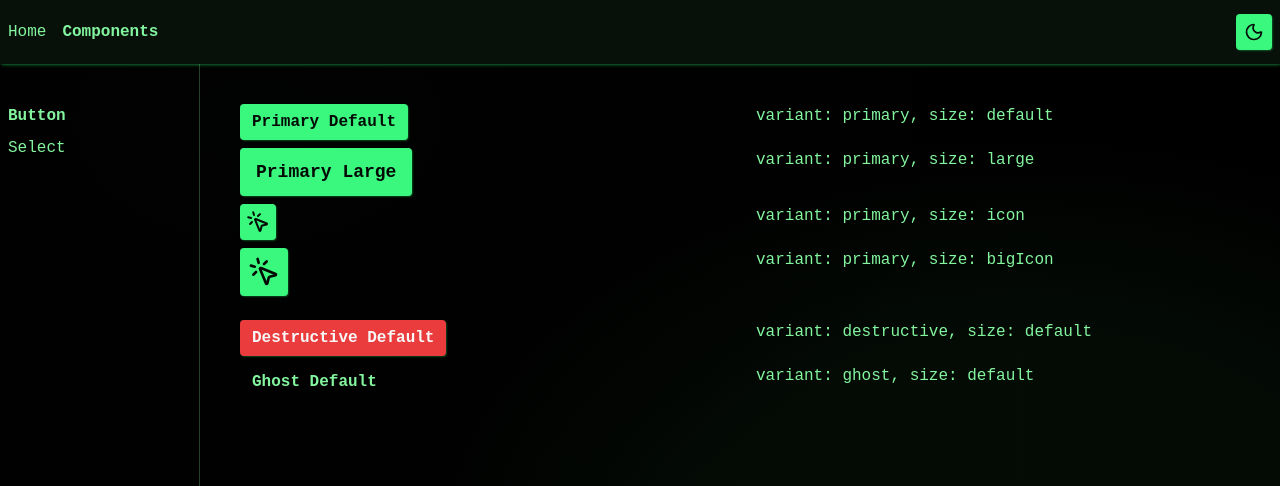
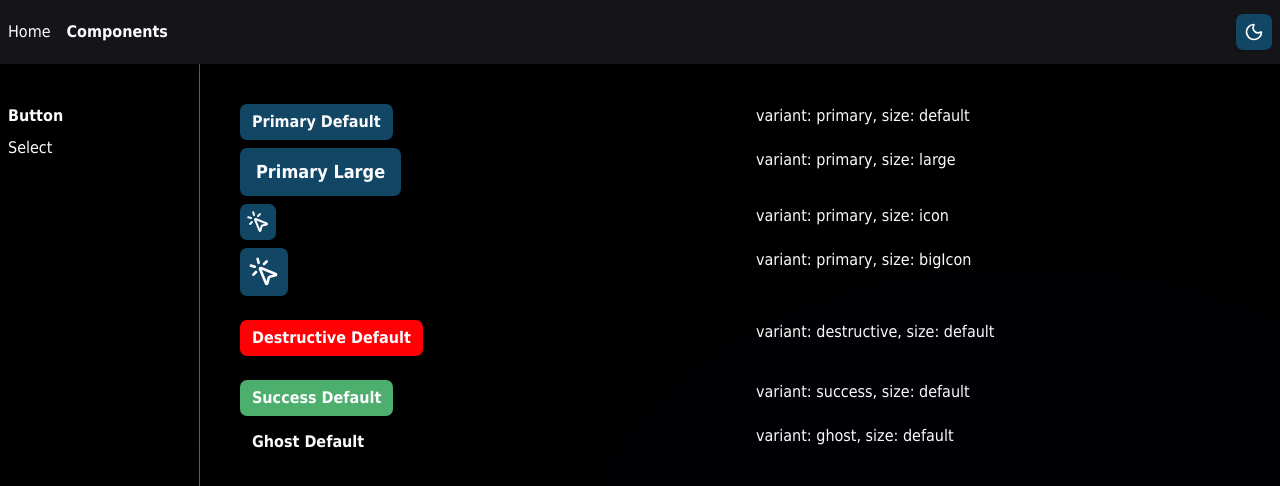
Before and after one commit to k4in/frontendarium, a React (Vite) app: page /components/button in a window 1280 px wide. Shown: the top 486 px of the page. Built offline with nearby package versions, Linux system fonts and the light colour scheme.

Commit message:
changed color themes

```diff
--- a/src/components/ui/button.tsx
+++ b/src/components/ui/button.tsx
@@ -3,7 +3,7 @@ import { cn } from '@/lib/utils/cn';
 import { INTERACTIVE_STYLES } from '@/lib/base-styles';
 import { LoaderIcon } from 'lucide-react';
 
-type ButtonVariants = 'primary' | 'ghost' | 'destructive';
+type ButtonVariants = 'primary' | 'ghost' | 'destructive' | 'success';
 type ButtonSizes = 'default' | 'large' | 'icon' | 'bigIcon';
 
 type ButtonProps = ButtonHTMLAttributes<HTMLButtonElement> & {
@@ -18,6 +18,7 @@ const variantClasses: Record<ButtonVariants, string> = {
   primary: 'bg-primary text-primary-foreground hover:bg-primary/85',
   ghost: 'bg-transparent text-foreground hover:bg-muted',
   destructive: 'bg-destructive text-destructive-foreground hover:bg-destructive/85',
+  success: 'bg-success text-success-foreground hover:bg-success/85',
 };
 
 const sizeClasses: Record<ButtonSizes, string> = {
@@ -54,7 +55,7 @@ export const Button = forwardRef<HTMLButtonElement, ButtonProps>(function Button
         <span
           className={cn(
             'absolute inset-0 flex items-center justify-center text-primary-foreground',
-            variant === 'ghost' && isLoading && 'text-primary'
+            variant === 'ghost' && isLoading && 'text-muted-foreground'
           )}
           aria-hidden="true"
         >
--- a/src/index.css
+++ b/src/index.css
@@ -4,94 +4,67 @@
 
 :root {
   --background-fill: #fff;
-  --background: oklch(0.972 0.005 150);
-  --foreground: oklch(0.38 0.062 150);
-  --card: oklch(0.949 0.008 150);
-  --card-foreground: oklch(0.38 0.062 150);
-  --popover: oklch(0.949 0.008 150);
-  --popover-foreground: oklch(0.38 0.062 150);
+  --background: #fbfbfe;
+  --foreground: #010104;
+  --card: #e8e8f0;
+  --card-foreground: var(--foreground);
+  --popover: var(--card);
+  --popover-foreground: var(--foreground);
 
-  --primary: oklch(0.72 0.19 150);
-  --primary-foreground: oklch(0.98 0 0);
+  --primary: #114664;
+  --primary-foreground: var(--background);
 
-  --secondary: oklch(0.925 0.02 150);
-  --secondary-foreground: oklch(0.38 0.062 150);
-  --muted: oklch(0.93 0.012 150);
-  --muted-foreground: oklch(0.55 0.06 150);
-  --accent: oklch(0.9 0.03 150);
-  --accent-foreground: oklch(0.38 0.062 150);
+  --secondary: #d3d3dd;
+  --secondary-foreground: var(--foreground);
+  --muted: var(--secondary);
+  --muted-foreground: #5a5a5e;
+  --accent: #6e6e72;
+  --accent-foreground: var(--color-background);
 
-  --destructive: oklch(0.62 0.21 26);
-  --destructive-foreground: oklch(1 0 0);
+  --destructive: #ff0004;
+  --destructive-foreground: var(--background);
+  --success: #4caf6e;
+  --success-foreground: var(--background);
 
-  --border: oklch(0.89 0.02 150);
-  --input: oklch(0.925 0.02 150);
-  --ring: oklch(0.72 0.19 150);
+  --border: #b8b8c2;
+  --input: var(--border);
+  --ring: var(--primary);
 
-  --chart-1: oklch(0.72 0.19 150);
-  --chart-2: oklch(0.66 0.16 150);
-  --chart-3: oklch(0.58 0.13 150);
-  --chart-4: oklch(0.5 0.1 150);
-  --chart-5: oklch(0.42 0.08 150);
+  --font-sans: Tahoma, monospace;
+  --font-serif: Tahoma, monospace;
+  --font-mono: Tahoma, monospace;
 
-  --shadow-2xs: 1px 1px 2px 0px hsl(140 90% 35% / 0.1);
-  --shadow-xs: 1px 1px 2px 0px hsl(140 90% 35% / 0.1);
-  --shadow-sm: 1px 1px 2px 0px hsl(140 90% 35% / 0.2), 1px 1px 2px -1px hsl(140 90% 35% / 0.2);
-  --shadow: 1px 1px 2px 0px hsl(140 90% 35% / 0.22), 1px 1px 2px -1px hsl(140 90% 35% / 0.22);
-  --shadow-md: 1px 1px 2px 0px hsl(140 90% 35% / 0.24), 1px 2px 4px -1px hsl(140 90% 35% / 0.24);
-  --shadow-lg: 1px 1px 2px 0px hsl(140 90% 35% / 0.24), 1px 4px 6px -1px hsl(140 90% 35% / 0.24);
-  --shadow-xl: 1px 1px 2px 0px hsl(140 90% 35% / 0.24), 1px 8px 10px -1px hsl(140 90% 35% / 0.24);
-  --shadow-2xl: 1px 1px 2px 0px hsl(140 90% 35% / 0.45);
-
-  --font-sans: Courier New, monospace;
-  --font-serif: Courier New, monospace;
-  --font-mono: Courier New, monospace;
-
-  --radius: 0.125rem;
-  --tracking-normal: 0em;
-  --spacing: 0.25rem;
+  --radius: 0.44rem;
 }
 
 :root[data-theme='dark'] {
   --background-fill: #000;
-  --background: oklch(0.14 0.02 150);
-  --foreground: oklch(0.88 0.16 150);
-  --card: oklch(0.18 0.025 150);
-  --card-foreground: oklch(0.88 0.16 150);
-  --popover: oklch(0.18 0.025 150);
-  --popover-foreground: oklch(0.88 0.16 150);
+  --background: #010104;
+  --foreground: #fbfbfe;
+  --card: #18181e;
+  --card-foreground: var(--foreground);
+  --popover: var(--card);
+  --popover-foreground: var(--foreground);
 
-  --primary: oklch(0.86 0.22 150);
-  --primary-foreground: oklch(0.14 0.02 150);
+  --primary: #114664;
+  --primary-foreground: var(--foreground);
 
-  --secondary: oklch(0.34 0.05 150);
-  --secondary-foreground: oklch(0.86 0.18 150);
-  --muted: oklch(0.26 0.035 150);
-  --muted-foreground: oklch(0.7 0.11 150);
-  --accent: oklch(0.34 0.05 150);
-  --accent-foreground: oklch(0.86 0.18 150);
+  --secondary: #303037;
+  --secondary-foreground: var(--foreground);
+  --muted: var(--secondary);
+  --muted-foreground: #aaaab0;
+  /* --accent: #8d8d93; */
+  --accent: #9a9aa0;
+  --accent-foreground: var(--color-background);
 
-  --destructive: oklch(0.62 0.21 26);
-  --destructive-foreground: oklch(0.98 0 0);
+  --destructive: #ff0004;
+  --destructive-foreground: var(--foreground);
+  --success: #4caf6e;
+  --success-foreground: var(--foreground);
 
-  --border: oklch(0.34 0.05 150);
-  --input: oklch(0.34 0.05 150);
-  --ring: oklch(0.86 0.18 150);
-
-  --chart-1: oklch(0.86 0.18 150);
-  --chart-2: oklch(0.7 0.14 150);
-  --chart-3: oklch(0.58 0.11 150);
-  --chart-4: oklch(0.44 0.08 150);
-  --chart-5: oklch(0.34 0.06 150);
-
-  --shadow-2xs: 1px 1px 2px 0px hsl(140 100% 60% / 0.1);
-  --shadow-xs: 1px 1px 2px 0px hsl(140 100% 60% / 0.1);
-  --shadow-sm: 1px 1px 2px 0px hsl(140 100% 60% / 0.2), 1px 1px 2px -1px hsl(140 100% 60% / 0.2);
-  --shadow: 1px 1px 2px 0px hsl(140 100% 60% / 0.22), 1px 1px 2px -1px hsl(140 100% 60% / 0.22);
-  --shadow-md: 1px 1px 2px 0px hsl(140 100% 60% / 0.24), 1px 2px 4px -1px hsl(140 100% 60% / 0.24);
-  --shadow-lg: 1px 1px 2px 0px hsl(140 100% 60% / 0.24), 1px 4px 6px -1px hsl(140 100% 60% / 0.24);
-  --shadow-xl: 1px 1px 2px 0px hsl(140 100% 60% / 0.24), 1px 8px 10px -1px hsl(140 100% 60% / 0.24);
-  --shadow-2xl: 1px 1px 2px 0px hsl(140 100% 60% / 0.5);
+  --border: #5d5d68;
+  --input: var(--border);
+  --ring: var(--primary);
 }
 
 @theme {
@@ -101,35 +74,25 @@
   --color-card-foreground: var(--card-foreground);
   --color-popover: var(--popover);
   --color-popover-foreground: var(--popover-foreground);
+
   --color-primary: var(--primary);
   --color-primary-foreground: var(--primary-foreground);
+
   --color-secondary: var(--secondary);
   --color-secondary-foreground: var(--secondary-foreground);
   --color-muted: var(--muted);
   --color-muted-foreground: var(--muted-foreground);
   --color-accent: var(--accent);
   --color-accent-foreground: var(--accent-foreground);
+
   --color-destructive: var(--destructive);
   --color-destructive-foreground: var(--destructive-foreground);
+  --color-success: var(--success);
+  --color-success-foreground: var(--success-foreground);
 
   --color-border: var(--border);
   --color-input: var(--input);
   --color-ring: var(--ring);
-
-  --color-chart-1: var(--chart-1);
-  --color-chart-2: var(--chart-2);
-  --color-chart-3: var(--chart-3);
-  --color-chart-4: var(--chart-4);
-  --color-chart-5: var(--chart-5);
-
-  --shadow-2xs: var(--shadow-2xs);
-  --shadow-xs: var(--shadow-xs);
-  --shadow-sm: var(--shadow-sm);
-  --shadow: var(--shadow);
-  --shadow-md: var(--shadow-md);
-  --shadow-lg: var(--shadow-lg);
-  --shadow-xl: var(--shadow-xl);
-  --shadow-2xl: var(--shadow-2xl);
 
   --font-sans: var(--font-sans);
   --font-mono: var(--font-mono);
@@ -137,7 +100,8 @@
 
   --radius-sm: calc(var(--radius) - 4px);
   --radius-md: calc(var(--radius) - 2px);
-  --radius-lg: var(--radius);
+  --radius: var(--radius);
+  --radius-lg: calc(var(--radius) + 2px);
   --radius-xl: calc(var(--radius) + 4px);
 }
 
--- a/src/routes/components/button.tsx
+++ b/src/routes/components/button.tsx
@@ -15,6 +15,7 @@ function RouteComponent() {
   const [primaryBigIconButtonLoading, setPrimaryBigIconButtonLoading] = useState(false);
 
   const [destructiveDefaultButtonLoading, setDestructiveDefaultButtonLoading] = useState(false);
+  const [successDefaultButtonLoading, setSuccessDefaultButtonLoading] = useState(false);
   const [ghostDefaultButtonLoading, setGhostDefaultButtonLoading] = useState(false);
 
   return (
@@ -73,6 +74,17 @@ function RouteComponent() {
         </Button>
         <p>variant: destructive, size: default</p>
       </div>
+      <div className="grid grid-cols-2 mt-4">
+        <Button
+          className="justify-self-start"
+          onClick={() => simulateLoading(setSuccessDefaultButtonLoading)}
+          isLoading={successDefaultButtonLoading}
+          variant="success"
+        >
+          Success Default
+        </Button>
+        <p>variant: success, size: default</p>
+      </div>
       <div className="grid grid-cols-2">
         <Button
           className="justify-self-start"
--- a/src/routes/index.tsx
+++ b/src/routes/index.tsx
@@ -53,7 +53,7 @@ function getPriceChangeDisplay(change: number): string {
 }
 
 function getPriceChangeClass(change: number): string {
-  return change >= 0 ? 'text-muted-foreground' : 'text-destructive';
+  return change >= 0 ? 'text-success' : 'text-destructive';
 }
 
 export const Route = createFileRoute('/')({
@@ -101,6 +101,15 @@ function Index() {
               </div>
             </article>
           ))}
+        <div className="bg-primary text-primary-foreground p-4 rounded">primary</div>
+        <div className="bg-secondary text-secondary-foreground p-4 rounded">secondary</div>
+        <div className="bg-muted text-muted-foreground p-4 rounded">muted</div>
+        <div className="bg-card text-card-foreground p-4 rounded hover:bg-accent hover:text-accent-foreground transition-colors">
+          accent (hover)
+        </div>
+        <div className="bg-background text-foreground border rounded p-4">background</div>
+        <div className="card text-destructive">destructive</div>
+        <div className="card text-success">success</div>
       </div>
     </div>
   );
```
